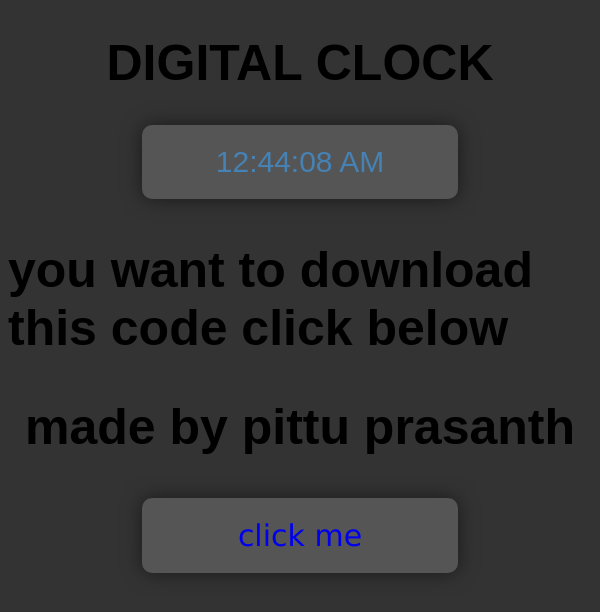
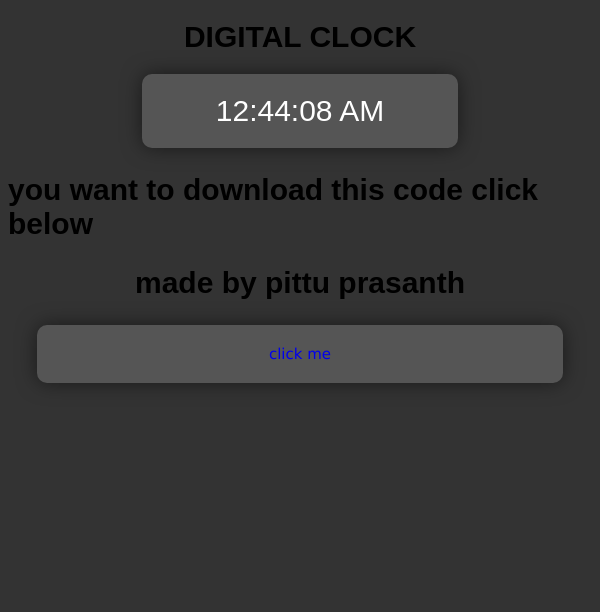
Before and after one commit to pittu777/clock, a plain HTML site: page index.html in a window 600 px wide. Drawn offline with Linux system fonts and the light colour scheme.

Commit message:
your commit message

```diff
--- a/index.js
+++ b/index.js
@@ -25,5 +25,5 @@ function displayClock(){
         sec='0'+sec;
     }
     document.getElementById('clock').innerHTML=hrs+':'+min+':'+sec+' '+ pittu;
-    document.getElementById('clock').style.color='steelblue';
+    document.getElementById('clock').style.color='white';
 }
--- a/style.css
+++ b/style.css
@@ -64,16 +64,20 @@ transform: scale(1.05);
   transform: scale(1.05);
 }
 
-@media only screen and (min-width: 600px) {
-    /* Styles for iPads */
-    #clock {
-      font-size: 5vw;
-    }
+@media only screen and (max-width: 600px) {
+  /* Styles for mobile devices */
+  h1 {
+    font-size: 30px;
   }
-
-  @media only screen and (min-width: 768px) {
-    /* Styles for larger iPads and landscape mode */
-    #clock {
-      font-size: 7vw;
-    }
+  h2 {
+    font-size: 30px;
   }
+  a {
+    font-size: 15px;
+    margin: 0 5%;
+  }
+  #clock {
+    font-size: 5vw;
+  }
+}
+In this modified code, the font sizes and margins for the h1, h2, and a elements have been reduced to better fit on smaller screens. The #clock element has also been adjusted with a font size of 5vw. The margin property for the a and #clock elements has been reduced to 10% and 5%, respectively, to prevent them from overflowing on smaller screens.
```
